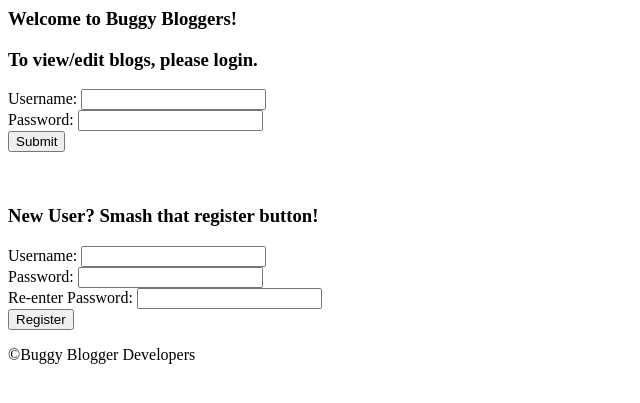
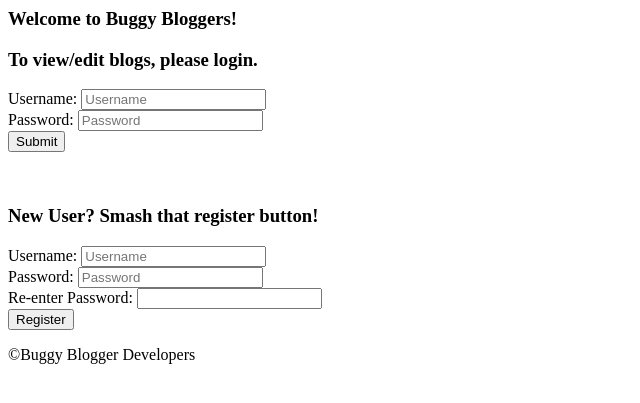
Before and after one commit to NikolaTerran/Bloggy, a Flask app: page / in a window 1280 px wide. Shown: the top 403 px of the page, without its empty margins (0-640 px from the left). Run offline with Flask 2, Linux system fonts and the light colour scheme.

Commit message:
Update devlog

```diff
--- a/templates/createBlog.html
+++ b/templates/createBlog.html
@@ -5,12 +5,12 @@
 	{%block header%}<b><h3>Create a new blog!</h3></b>{%endblock header%}
   {%block add%}
 		<form action="/makeblog", method = "POST">
-			Blog Title: <input type = "text" name="blogTitle" ></br>
+			Blog Title: <input type = "text" name="blogTitle" placeholder = "Title"></br>
 			Description:
 			<br>
 			<textarea name="blogDes" rows="10" cols="30" placeholder = "Enter your stuff here"></textarea>
 			<br>
-			Category:<input type = "text" name="blogCat" ></br>
+			Category:<input type = "text" name="blogCat" placeholder = "Category"></br>
   		<br>
   		<input type="submit" value="Create">
 		</form>
--- a/templates/edit.html
+++ b/templates/edit.html
@@ -9,7 +9,7 @@
 	<!-- display all posts with edit options -->
 		<form action="/submit" method = "POST">
 			Blog heading: </br>
-			<textarea name="text" rows="10" cols="30">What you originally wrote</textarea>
+			<textarea name="text" rows="10" cols="30" placeholder = "What you originally wrote"></textarea>
 			<br>
 			<input type="submit">
 		</form>
--- a/templates/home.html
+++ b/templates/home.html
@@ -20,8 +20,8 @@
 		<h3>Welcome to Buggy Bloggers!</h3>
 		<h3>To view/edit blogs, please login.</h3>
 		<form action="/login" method="POST">
-			Username: <input type = "text" name="usr" ></br>
-			Password: <input type = "text" name="pwd"></br>
+			Username: <input type = "text" name="usr" placeholder = "Username"></br>
+			Password: <input type = "text" name="pwd" placeholder = "Password"></br>
 			<input type="submit" value="Submit">
 		</form>
 		{%endblock login%} <br>
@@ -29,8 +29,8 @@
 		<h3>New User? Smash that register button!</h3>
 		{%block register%}
 			<form action="/register" method="POST">
-				Username: <input type = "text" name="new_usr" ></br>
-				Password: <input type = "text" name="new_pwd"></br>
+				Username: <input type = "text" name="new_usr" placeholder = Username></br>
+				Password: <input type = "text" name="new_pwd" placeholder = Password></br>
 				Re-enter Password: <input type = "text" name="re_pwd"></br>
 				<input type="submit" value="Register">
 			</form>
--- a/templates/welcome.html
+++ b/templates/welcome.html
@@ -23,7 +23,7 @@
 	</div>
     </br>
     <form action="/search">
-		looking for a specific post:<input type = "text" name="search_value"></br>
+		looking for a specific post:<input type = "text" name="search_value" placeholder = "Enter post here"></br>
         <input type="submit" value="search">
     </form>
 
```
